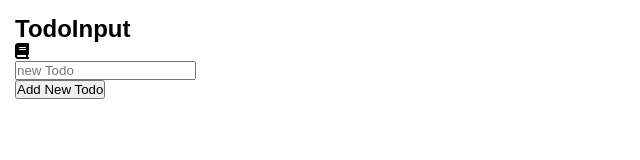
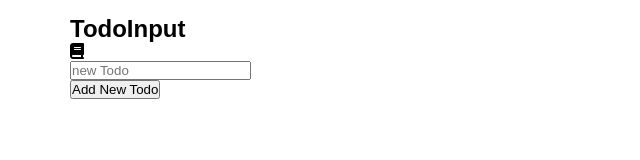
Before and after one commit to AboodQabaha/todo, a plain HTML site: page index.html in a window 1280 px wide. Shown: the whole page, without its empty margins (0-640 px from the left). Drawn offline with Linux system fonts and the light colour scheme.

Commit message:
make the container responsive

```diff
--- a/css/style.css
+++ b/css/style.css
@@ -17,3 +17,19 @@
 body {
   font-family: sans-serif;
 }
+@media (min-width: 768px) {
+  .container {
+    width: 750px;
+  }
+}
+@media (min-width: 992px) {
+  .container {
+    width: 970px;
+  }
+}
+@media (min-width: 1200px) {
+  .container {
+    width: 1170px;
+  }
+}
+/* ------------ todo form start------------------ */
```
